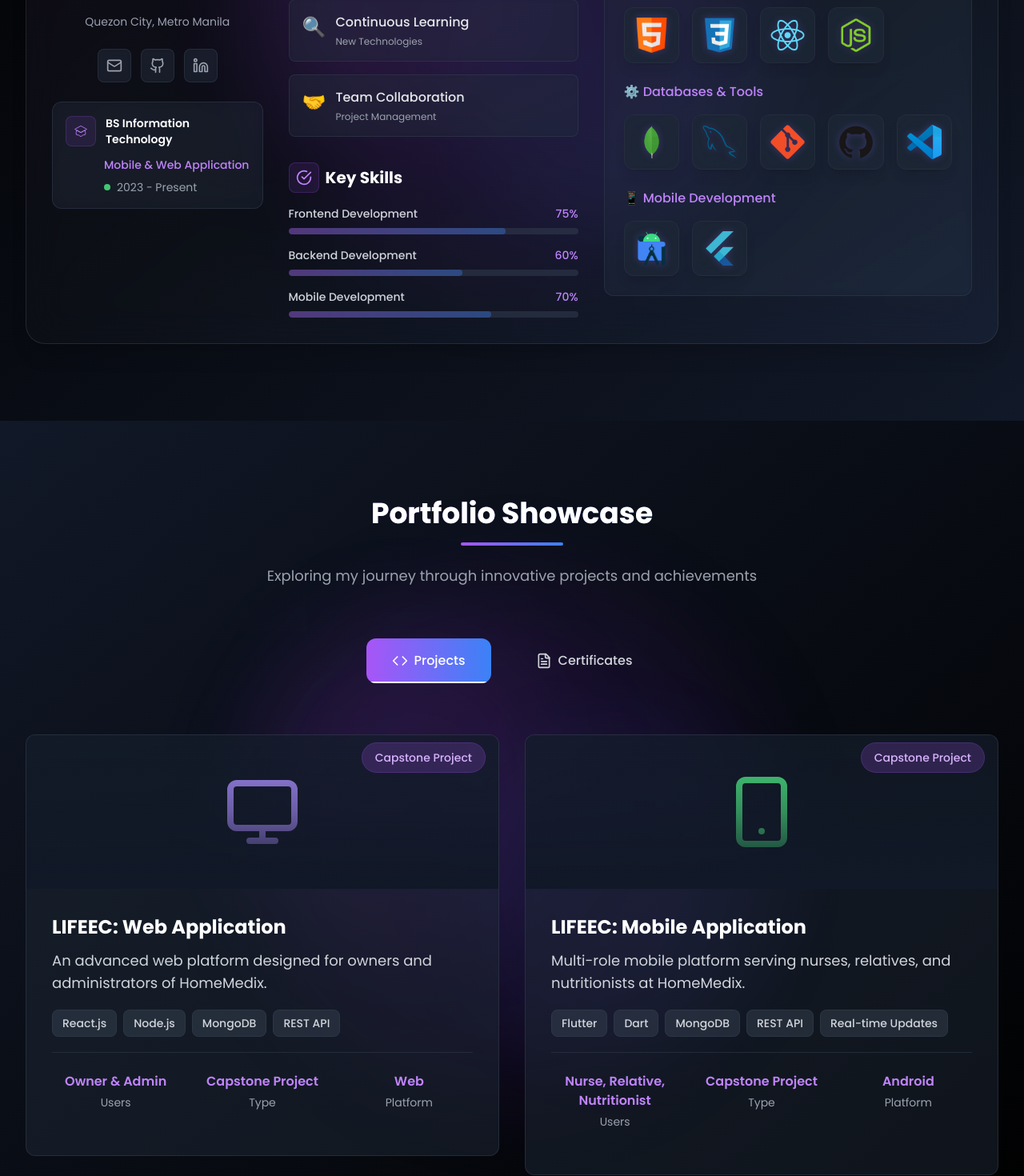
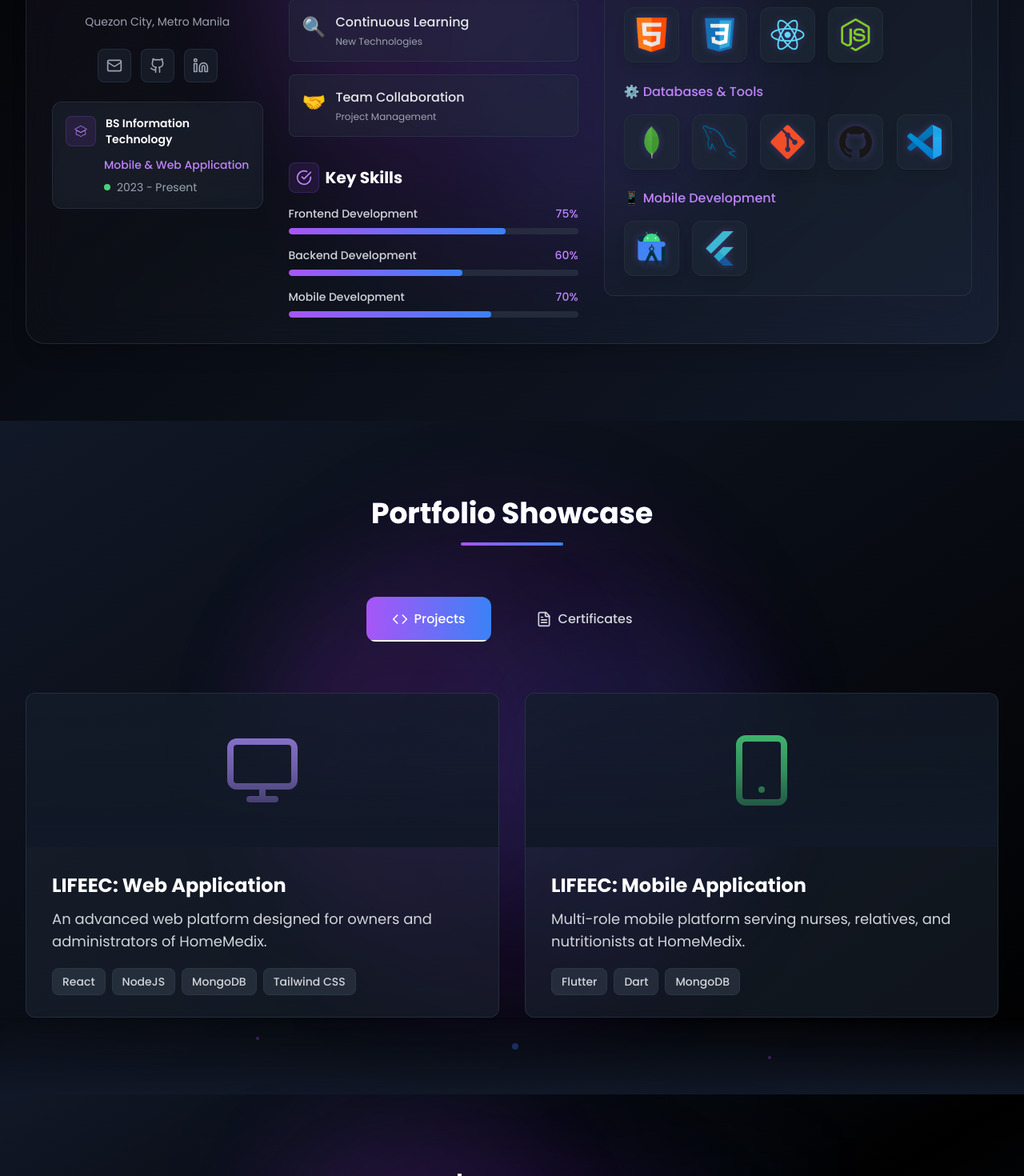
Before and after one commit to Kenneth14031129/Portfolio, a React (Vite) app: page / in a window 1280 px wide. Shown: the part 1280-2750 px from the top of the page at 80% size. Built offline with nearby package versions, Linux system fonts and the light colour scheme.

Commit message:
Enhance UI designs

```diff
--- a/src/components/Portfolio.jsx
+++ b/src/components/Portfolio.jsx
@@ -39,29 +39,19 @@ const Portfolio = () => {
       title: "LIFEEC: Web Application",
       description:
         "An advanced web platform designed for owners and administrators of HomeMedix.",
-      tags: ["React.js", "Node.js", "MongoDB", "REST API"],
+      tags: ["React", "NodeJS", "MongoDB", "Tailwind CSS"],
       Icon: MonitorIcon,
       iconColor: "text-violet-400",
-      stats: {
-        users: "Owner & Admin",
-        type: "Capstone Project",
-        platform: "Web",
-      },
     },
     {
       id: 2,
       title: "LIFEEC: Mobile Application",
       description:
         "Multi-role mobile platform serving nurses, relatives, and nutritionists at HomeMedix.",
-      tags: ["Flutter", "Dart", "MongoDB", "REST API", "Real-time Updates"],
+      tags: ["Flutter", "Dart", "MongoDB"],
       isAndroidApp: true,
       Icon: SmartphoneIcon,
       iconColor: "text-green-400",
-      stats: {
-        users: "Nurse, Relative, Nutritionist",
-        type: "Capstone Project",
-        platform: "Android",
-      },
     },
   ];
 
@@ -181,7 +171,7 @@ const Portfolio = () => {
           </div>
         </section>
 
-        {/* About Section with Animations */}
+        {/* About Section with Enhanced Animations */}
         <section
           id="about"
           className={`py-24 scroll-mt-24 bg-gradient-to-br from-black to-gray-900 transition-all duration-1000 relative ${
@@ -199,7 +189,7 @@ const Portfolio = () => {
 
           {/* Section Header */}
           <div className="max-w-7xl mx-auto px-4 sm:px-6 lg:px-8 relative mb-12">
-            <Fade duration={1000}>
+            <Fade cascade damping={0.1} duration={800}>
               <div className="text-center">
                 <h2 className="text-3xl sm:text-4xl font-bold bg-clip-text text-white bg-gradient-to-r from-purple-400 to-blue-400 mb-2 sm:mb-4">
                   About Me
@@ -220,6 +210,7 @@ const Portfolio = () => {
                 {/* Column 1: Profile & Bio - Centered on all screen sizes */}
                 <div className="md:col-span-4 lg:col-span-3 flex flex-col items-center space-y-6">
                   {/* Enhanced profile image with 3D hover effect */}
+                  <Zoom delay={300} duration={800}>
                     <div className="group perspective relative">
                       <div className="absolute -inset-1 bg-gradient-to-r from-purple-600 to-blue-600 rounded-full opacity-75 blur group-hover:opacity-100 transition duration-1000 group-hover:duration-200 animate-tilt"></div>
                       <div className="relative ring-2 ring-white/10 rounded-full group-hover:scale-105 transition duration-300">
@@ -233,8 +224,10 @@ const Portfolio = () => {
                         <div className="absolute inset-0 rounded-full bg-gradient-to-t from-black/40 to-transparent opacity-0 group-hover:opacity-100 transition-opacity duration-300"></div>
                       </div>
                     </div>
+                  </Zoom>
 
                   {/* Bio with modern typography - centered */}
+                  <Fade cascade damping={0.2} delay={400} duration={1000}>
                     <div className="text-center space-y-4">
                       <h3 className="text-2xl font-bold tracking-tight text-transparent bg-clip-text bg-gradient-to-r from-purple-400 to-blue-400">
                         Kenneth P. Gaviola
@@ -246,8 +239,10 @@ const Portfolio = () => {
                         Quezon City, Metro Manila
                       </p>
                     </div>
+                  </Fade>
 
                   {/* Social connection cards - centered */}
+                  <Fade cascade direction="up" damping={0.3} delay={600}>
                     <div className="flex justify-center gap-3">
                       {[
                         { icon: Mail, label: "Email" },
@@ -266,8 +261,10 @@ const Portfolio = () => {
                         </div>
                       ))}
                     </div>
+                  </Fade>
 
                   {/* Education card with 3D depth - centered */}
+                  <Slide direction="up" delay={800} triggerOnce>
                     <div className="w-full max-w-xs">
                       <div className="group relative backdrop-blur-md bg-gray-800/40 rounded-xl p-4 border border-gray-700/50 overflow-hidden transition-all duration-300 hover:border-purple-500/40">
                         <div className="absolute inset-0 bg-gradient-to-br from-purple-500/0 to-blue-500/0 group-hover:from-purple-500/5 group-hover:to-blue-500/5 transition-all duration-300"></div>
@@ -304,18 +301,21 @@ const Portfolio = () => {
                         </div>
                       </div>
                     </div>
+                  </Slide>
                 </div>
 
                 {/* Column 2: Skills & Focus */}
                 <div className="md:col-span-8 lg:col-span-4 space-y-4 sm:space-y-8">
                   {/* Current Focus with alignment matching Key Skills */}
                   <div>
+                    <Fade cascade direction="left" damping={0.1} delay={300}>
                       <h3 className="text-xl font-bold text-white mb-4 flex items-center gap-2">
                         <div className="p-2 rounded-lg bg-purple-500/10 border border-purple-500/20">
                           <Code className="w-5 h-5 text-purple-400" />
                         </div>
                         Current Focus
                       </h3>
+                    </Fade>
 
                     <div className="space-y-4">
                       {[
@@ -339,11 +339,14 @@ const Portfolio = () => {
                           text: "Team Collaboration",
                           description: "Project Management",
                         },
-                      ].map((item) => (
-                        <div
+                      ].map((item, index) => (
+                        <Slide
+                          direction="left"
+                          delay={400 + index * 100}
                           key={item.text}
-                          className="group relative backdrop-blur-sm bg-gray-800/40 rounded-lg p-3 sm:p-4 border border-gray-700/50 overflow-hidden hover:border-purple-500/40 transition-all duration-300"
+                          triggerOnce
                         >
+                          <div className="group relative backdrop-blur-sm bg-gray-800/40 rounded-lg p-3 sm:p-4 border border-gray-700/50 overflow-hidden hover:border-purple-500/40 transition-all duration-300">
                             <div className="absolute inset-0 bg-gradient-to-br from-purple-500/0 to-blue-500/0 group-hover:from-purple-500/5 group-hover:to-blue-500/5 transition-all duration-300"></div>
 
                             {/* Main content row with improved alignment */}
@@ -363,12 +366,14 @@ const Portfolio = () => {
                               </div>
                             </div>
                           </div>
+                        </Slide>
                       ))}
                     </div>
                   </div>
 
                   {/* Skill bars with animations */}
                   <div>
+                    <Fade cascade direction="left" damping={0.1} delay={800}>
                       <h3 className="text-xl font-bold text-white mb-4 flex items-center gap-2">
                         <div className="p-2 rounded-lg bg-purple-500/10 border border-purple-500/20">
                           <svg
@@ -387,13 +392,20 @@ const Portfolio = () => {
                         </div>
                         Key Skills
                       </h3>
+                    </Fade>
                     <div className="space-y-4">
                       {[
                         { name: "Frontend Development", percentage: 75 },
                         { name: "Backend Development", percentage: 60 },
                         { name: "Mobile Development", percentage: 70 },
-                      ].map((skill) => (
-                        <div key={skill.name} className="space-y-2">
+                      ].map((skill, index) => (
+                        <Slide
+                          direction="left"
+                          delay={900 + index * 150}
+                          key={skill.name}
+                          triggerOnce
+                        >
+                          <div className="space-y-2">
                             <div className="flex justify-between">
                               <span className="text-sm font-medium text-gray-300">
                                 {skill.name}
@@ -404,11 +416,15 @@ const Portfolio = () => {
                             </div>
                             <div className="h-2.5 sm:h-2 w-full bg-gray-700/50 rounded-full overflow-hidden">
                               <div
-                              className="h-full bg-gradient-to-r from-purple-500 to-blue-500 rounded-full transform origin-left transition-transform duration-1000 animate-pulse-slow"
-                              style={{ width: `${skill.percentage}%` }}
+                                className="h-full bg-gradient-to-r from-purple-500 to-blue-500 rounded-full transform origin-left transition-all duration-1500 ease-out"
+                                style={{
+                                  width: `${skill.percentage}%`,
+                                  animation: `growWidth-${index} 1.5s ease-out forwards`,
+                                }}
                               ></div>
                             </div>
                           </div>
+                        </Slide>
                       ))}
                     </div>
                   </div>
@@ -416,14 +432,17 @@ const Portfolio = () => {
 
                 {/* Column 3: Tech Stack with 3D cards */}
                 <div className="md:col-span-12 lg:col-span-5">
+                  <Fade cascade direction="right" damping={0.1} delay={500}>
                     <h3 className="text-xl font-bold text-white mb-4 flex items-center gap-2">
                       <div className="p-2 rounded-lg bg-purple-500/10 border border-purple-500/20">
                         <Code className="w-5 h-5 text-purple-400" />
                       </div>
                       Tech Stack
                     </h3>
+                  </Fade>
 
                   {/* Tech stack with glassmorphism cards */}
+                  <Fade direction="up" delay={600} duration={1000} triggerOnce>
                     <div className="backdrop-blur-sm bg-gray-800/30 rounded-xl border border-gray-700/50 p-6 hover:border-purple-500/30 transition-all duration-500 relative overflow-hidden">
                       <div className="space-y-6">
                         {/* Languages section with modern 3D cards */}
@@ -452,10 +471,12 @@ const Portfolio = () => {
                               javaImage,
                               kotlinImage,
                             ].map((image, i) => (
-                            <div
+                              <Zoom
+                                delay={700 + i * 100}
                                 key={i}
-                              className="group relative transform transition-all duration-300 hover:z-10 hover:-translate-y-2 active:translate-y-0 active:scale-95"
+                                duration={600}
                               >
+                                <div className="group relative transform transition-all duration-300 hover:z-10 hover:-translate-y-2 active:translate-y-0 active:scale-95">
                                   <div className="aspect-square bg-gray-800/70 backdrop-blur-md rounded-xl overflow-hidden flex items-center justify-center p-3 border border-gray-700/30 hover:border-purple-500/50 shadow-lg hover:shadow-purple-500/10 transition-all duration-300">
                                     <div className="absolute inset-0 bg-gradient-to-br from-purple-500/5 to-blue-500/5 opacity-0 group-hover:opacity-100 transition-all duration-300"></div>
                                     <img
@@ -465,6 +486,7 @@ const Portfolio = () => {
                                     />
                                   </div>
                                 </div>
+                              </Zoom>
                             ))}
                           </div>
                         </div>
@@ -477,10 +499,12 @@ const Portfolio = () => {
                           <div className="grid grid-cols-3 sm:grid-cols-5 gap-3 sm:gap-4">
                             {[htmlImage, cssImage, reactImage, nodejsImage].map(
                               (image, i) => (
-                              <div
+                                <Zoom
+                                  delay={1200 + i * 100}
                                   key={i}
-                                className="group relative transform transition-all duration-300 hover:z-10 hover:-translate-y-2 active:translate-y-0 active:scale-95"
+                                  duration={600}
                                 >
+                                  <div className="group relative transform transition-all duration-300 hover:z-10 hover:-translate-y-2 active:translate-y-0 active:scale-95">
                                     <div className="aspect-square bg-gray-800/70 backdrop-blur-md rounded-xl overflow-hidden flex items-center justify-center p-3 border border-gray-700/30 hover:border-purple-500/50 shadow-lg hover:shadow-purple-500/10 transition-all duration-300">
                                       <div className="absolute inset-0 bg-gradient-to-br from-purple-500/5 to-blue-500/5 opacity-0 group-hover:opacity-100 transition-all duration-300"></div>
                                       <img
@@ -490,6 +514,7 @@ const Portfolio = () => {
                                       />
                                     </div>
                                   </div>
+                                </Zoom>
                               )
                             )}
                           </div>
@@ -508,10 +533,12 @@ const Portfolio = () => {
                               githubImage,
                               vsCodeImage,
                             ].map((image, i) => (
-                            <div
+                              <Zoom
+                                delay={1600 + i * 100}
                                 key={i}
-                              className="group relative transform transition-all duration-300 hover:z-10 hover:-translate-y-2 active:translate-y-0 active:scale-95"
+                                duration={600}
                               >
+                                <div className="group relative transform transition-all duration-300 hover:z-10 hover:-translate-y-2 active:translate-y-0 active:scale-95">
                                   <div className="aspect-square bg-gray-800/70 backdrop-blur-md rounded-xl overflow-hidden flex items-center justify-center p-3 border border-gray-700/30 hover:border-purple-500/50 shadow-lg hover:shadow-purple-500/10 transition-all duration-300">
                                     <div className="absolute inset-0 bg-gradient-to-br from-purple-500/5 to-blue-500/5 opacity-0 group-hover:opacity-100 transition-all duration-300"></div>
                                     <img
@@ -521,6 +548,7 @@ const Portfolio = () => {
                                     />
                                   </div>
                                 </div>
+                              </Zoom>
                             ))}
                           </div>
                         </div>
@@ -533,10 +561,12 @@ const Portfolio = () => {
                           <div className="grid grid-cols-3 sm:grid-cols-5 gap-3 sm:gap-4">
                             {[androidStudioImage, flutterImage].map(
                               (image, i) => (
-                              <div
+                                <Zoom
+                                  delay={2000 + i * 100}
                                   key={i}
-                                className="group relative transform transition-all duration-300 hover:z-10 hover:-translate-y-2 active:translate-y-0 active:scale-95"
+                                  duration={600}
                                 >
+                                  <div className="group relative transform transition-all duration-300 hover:z-10 hover:-translate-y-2 active:translate-y-0 active:scale-95">
                                     <div className="aspect-square bg-gray-800/70 backdrop-blur-md rounded-xl overflow-hidden flex items-center justify-center p-3 border border-gray-700/30 hover:border-purple-500/50 shadow-lg hover:shadow-purple-500/10 transition-all duration-300">
                                       <div className="absolute inset-0 bg-gradient-to-br from-purple-500/5 to-blue-500/5 opacity-0 group-hover:opacity-100 transition-all duration-300"></div>
                                       <img
@@ -546,12 +576,14 @@ const Portfolio = () => {
                                       />
                                     </div>
                                   </div>
+                                </Zoom>
                               )
                             )}
                           </div>
                         </div>
                       </div>
                     </div>
+                  </Fade>
                 </div>
               </div>
             </div>
@@ -584,10 +616,6 @@ const Portfolio = () => {
                   </h2>
                   <div className="h-1 w-24 sm:w-32 mx-auto bg-gradient-to-r from-purple-500 to-blue-500 rounded-full"></div>
                 </div>
-                <p className="mt-4 sm:mt-6 text-gray-400 text-base sm:text-lg max-w-2xl mx-auto">
-                  Exploring my journey through innovative projects and
-                  achievements
-                </p>
               </div>
             </Fade>
 
@@ -669,13 +697,6 @@ const Portfolio = () => {
                         </div>
 
                         <div className="absolute inset-0 bg-gradient-to-t from-gray-900 via-gray-900/40 to-transparent"></div>
-
-                        {/* Project Type Badge */}
-                        <div className="absolute top-4 right-4">
-                          <span className="px-4 py-2 bg-purple-500/20 backdrop-blur-sm rounded-full text-purple-300 text-sm border border-purple-500/20 font-medium">
-                            {project.stats.type}
-                          </span>
-                        </div>
                       </div>
 
                       <div className="relative p-4 sm:p-6 md:p-8 space-y-4 sm:space-y-6">
@@ -703,28 +724,6 @@ const Portfolio = () => {
                             </Fade>
                           ))}
                         </div>
-
-                        {/* Enhanced Project Stats */}
-                        <div className="grid grid-cols-3 gap-2 sm:gap-6 py-4 sm:py-6 border-t border-gray-700/50">
-                          {Object.entries(project.stats).map(
-                            ([key, value], statIndex) => (
-                              <Fade
-                                key={key}
-                                delay={700 + statIndex * 100}
-                                cascade
-                              >
-                                <div className="text-center">
-                                  <div className="text-purple-400 font-semibold text-sm sm:text-base">
-                                    {value}
-                                  </div>
-                                  <div className="text-xs sm:text-sm text-gray-400 capitalize mt-0.5 sm:mt-1">
-                                    {key}
-                                  </div>
-                                </div>
-                              </Fade>
-                            )
-                          )}
-                        </div>
                       </div>
                     </div>
                   </Fade>
@@ -749,10 +748,6 @@ const Portfolio = () => {
                       <h3 className="text-xl sm:text-2xl font-bold text-white mb-3 sm:mb-4">
                         Certificates Coming Soon
                       </h3>
-                      <p className="text-gray-400 text-base sm:text-lg mb-4 sm:mb-6">
-                        Currently working on gaining certifications in various
-                        technology areas. Check back later for updates!
-                      </p>
                     </Fade>
 
                     {/* Progress Indicator */}
```
Lines whose indentation alone changed are shown as unchanged.
